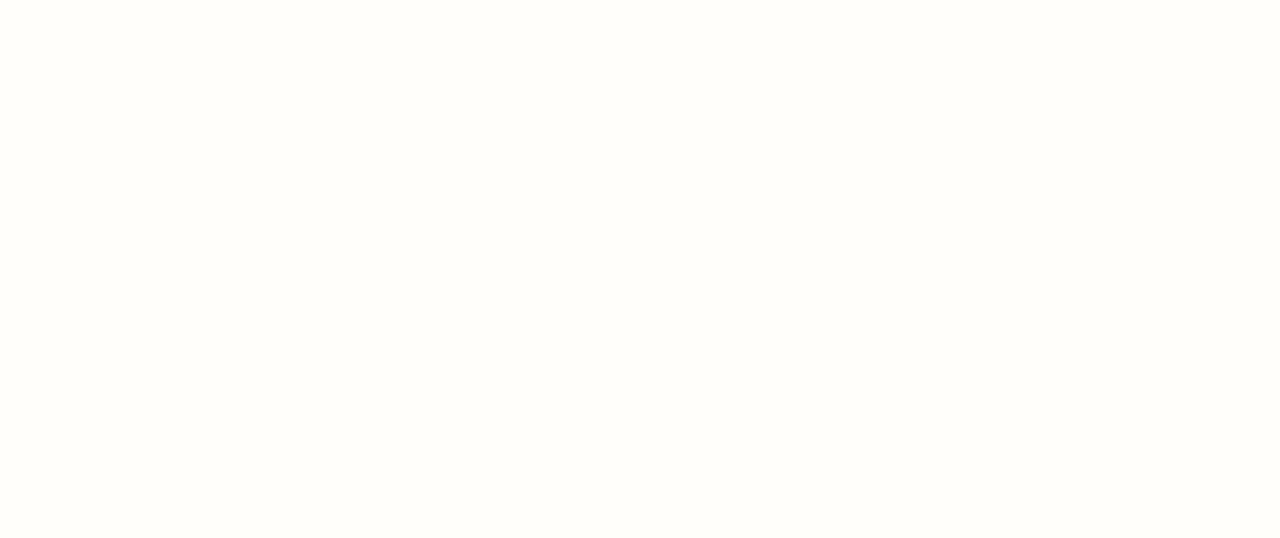
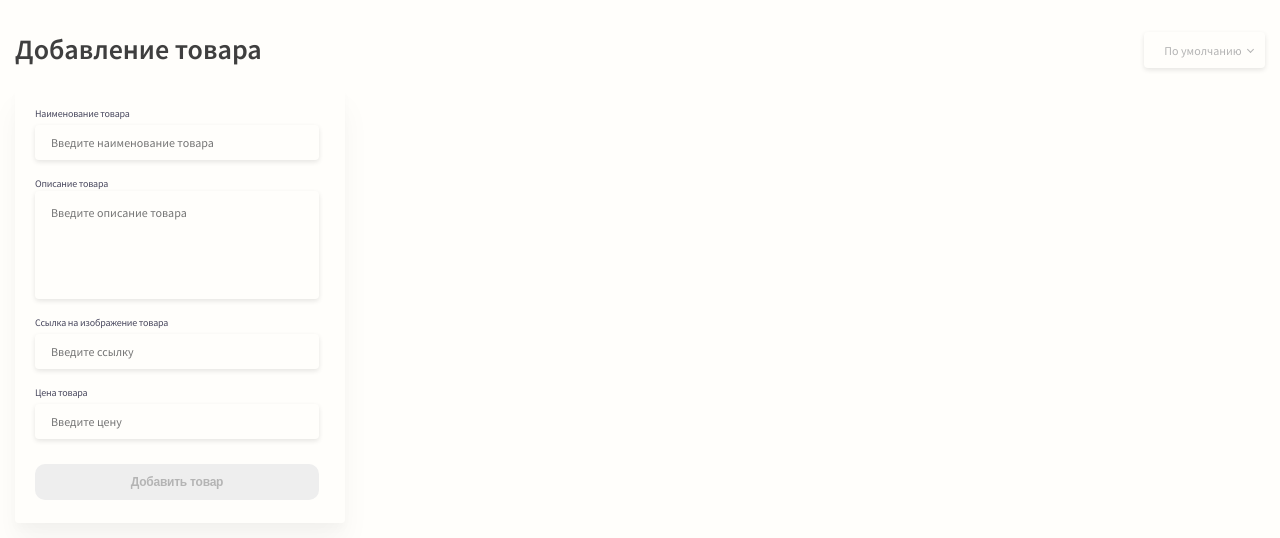
Before and after one commit to NikolayKislov/test, a Nuxt app: page / in a window 1280 px wide. Shown: the top 538 px of the page. Built offline with nearby package versions, Linux system fonts and the light colour scheme.

Commit message:
feat: add form

```diff
--- /dev/null
+++ b/components/TheForm.vue
@@ -0,0 +1,114 @@
+<template>
+  <div class="form-section">
+    <form action="addToList">
+      <form class="form">
+        <div class="form__item">
+        <label for="name" class="item__label">Наименование товара</label><br>
+        <input id="name" class="item__input" type="text" name="name" placeholder="Введите наименование товара"><br>
+        </div>
+        <div class="form__item">
+        <label for="textarea" class="item__label">Описание товара</label>
+        <textarea id="textarea" class="item__textarea" name="textarea" placeholder="Введите описание товара"></textarea>
+        </div>
+        <div class="form__item">
+        <label for="link" class="item__label">Ссылка на изображение товара</label><br>
+        <input id="link" class="item__input" type="text" name="link" placeholder="Введите ссылку">
+        </div>
+        <div class="form__item">
+        <label for="price" class="item__label">Цена товара</label><br>
+        <input id="price" class="item__input" type="text" name="price" placeholder="Введите цену">
+        </div>
+        <button class="btn">Добавить товар</button>
+      </form>
+    </form>
+
+  </div>
+</template>
+
+<script>
+export default {
+
+}
+</script>
+
+<style lang="scss" scoped>
+@use '@/assets/styles/helpers/helpers';
+@use '@/assets/styles/helpers/vars';
+@use '@/assets/styles/helpers/grid';
+@use '@/assets/styles/helpers/media';
+@use '@/assets/styles/helpers/heading';
+
+.form-section {
+  width: 330px;
+  height: 436px;
+  box-shadow: 0px 20px 30px rgba(0, 0, 0, 0.04), 0px 6px 10px rgba(0, 0, 0, 0.02);
+  border-radius: var(--b-radius);
+}
+.form {
+  margin-left: 20px;
+  padding-top: 14px;
+  display: flex;
+  flex-direction: column;
+  align-items: flex-start;
+  justify-content: center;
+  font-family: var(--f-base);
+  color: var(--c-grey30);
+  gap: 11px;
+}
+.item__input {
+  box-sizing: border-box;
+  width: 284px;
+  height: 35px;
+  padding: 10px 16px 11px;
+  border-radius: var(--b-radius);
+  border: none;
+  box-shadow: 0px 2px 5px rgba(0, 0, 0, 0.1);
+  background-color: var(--c-grey10);
+  font-weight: 400;
+  font-size: 12px;
+  line-height: 15px;
+  font-family: var(--f-base);
+  margin-top: 4px;
+}
+
+.item__label {
+  font-weight: 400;
+  font-size: 10px;
+  line-height: 13px;
+  letter-spacing: -0.02em;
+  font-family: var(--f-base);
+  color: var(--c-grey50);
+}
+
+.item__textarea {
+  display: block;
+  resize: none;
+  width: 284px;
+  height: 108px;
+  padding: 14px 16px 11px;
+  border-radius: var(--b-radius);
+  border: none;
+  box-shadow: 0px 2px 5px rgba(0, 0, 0, 0.1);
+  background-color: var(--c-grey10);
+  font-weight: 400;
+  font-size: 12px;
+  line-height: 15px;
+  font-family: var(--f-base);
+  margin-top: 0;
+}
+
+.btn {
+  margin-top: 14px;
+  width: 284px;
+  height: 36px;
+  background: var(--c-grey20);
+  border-radius: 10px;
+  font-weight: 600;
+  font-size: 12px;
+  line-height: 15px;
+  text-align: center;
+  letter-spacing: -0.02em;
+  color: var(--c-grey30);
+  border: none;
+}
+</style>
--- a/pages/index.vue
+++ b/pages/index.vue
@@ -1,5 +1,12 @@
 <template>
-<div></div>
+  <div class="app">
+    <div class="container">
+    <TheHeader/>
+    <main>
+      <TheForm/>
+    </main>
+    </div>
+  </div>
 </template>
 
 <script>
@@ -7,3 +14,8 @@
   name: 'IndexPage',
 }
 </script>
+<style lang="scss" scoped>
+@use '@/assets/styles/helpers/helpers';
+@use '@/assets/styles/helpers/grid';
+@use '@/assets/styles/helpers/media';
+</style>
```
